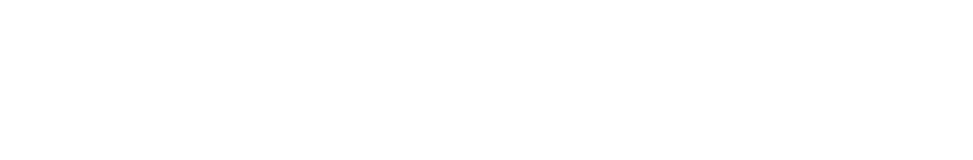
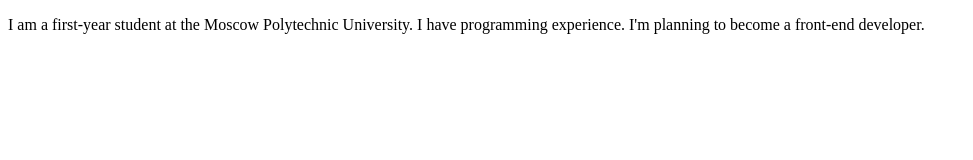
Before and after one commit to damirn29/rsschool-cv, a plain HTML site: page index.html in a window 1280 px wide. Shown: the whole page, without its empty margins (0-973 px from the left). Drawn offline with Linux system fonts and the light colour scheme.

Commit message:
init: indx

```diff
--- a/index.html
+++ b/index.html
@@ -7,6 +7,7 @@
     <title>Document</title>
 </head>
 <body>
-
+    <p> I am a first-year student at the Moscow Polytechnic University.
+        I have programming experience. I'm planning to become a front-end developer.</p>
 </body>
 </html>
```
